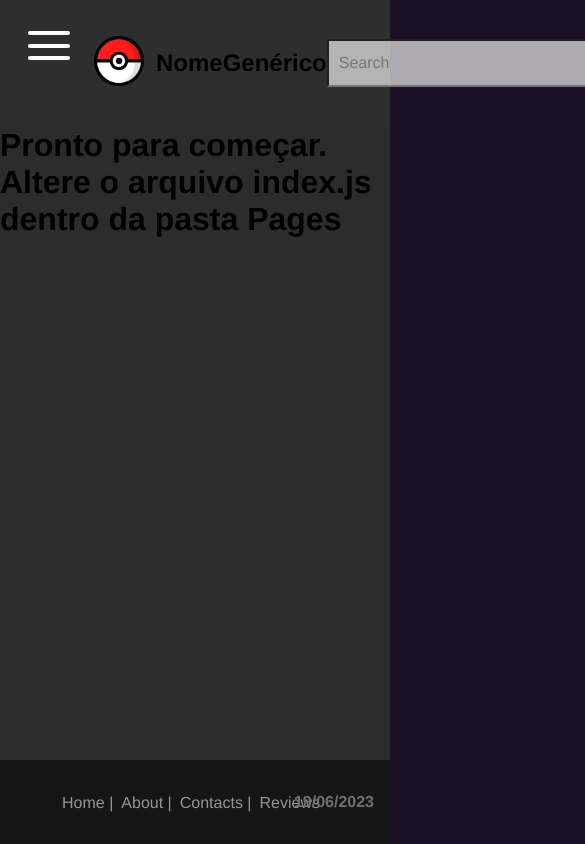
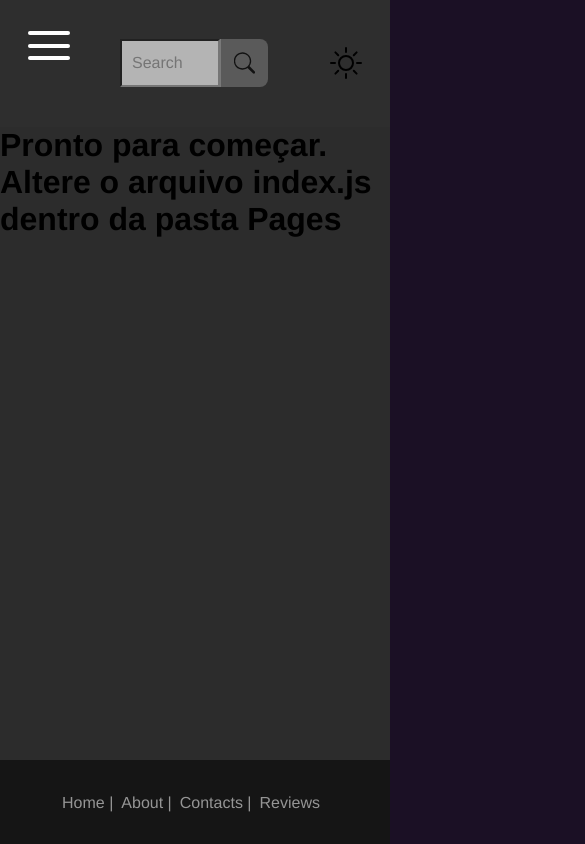
Before and after one commit to Petyr11/NextJS_Clean, a Next.js app: page / in a window 390 px wide. Shown: the top 844 px of the page, 585 px wide, since content can reach past the window. Built offline with nearby package versions, Linux system fonts and the light colour scheme.

Commit message:
navbar consertada

```diff
--- a/components/Layout.jsx
+++ b/components/Layout.jsx
@@ -11,6 +11,7 @@ const layout = ({ children }) => {
     <>
       <Head>
         <title> Template de Site</title>
+        <meta name="viewport" content="width=device-width, initial-scale=1.0"></meta>
 
       </Head>
       <MobileMenu></MobileMenu>
--- a/components/Navbar.jsx
+++ b/components/Navbar.jsx
@@ -52,6 +52,7 @@ const navbar = () => {
 
           <Link href="/">
             <Image
+            className="logoImg"
               src="/images/pokeball-logo.png"
               width={50}
               height={50}
--- a/pages/index.css
+++ b/pages/index.css
@@ -7,6 +7,7 @@
     padding: 0;
     margin: 0;
     box-sizing: border-box;
+
 
 
 }
@@ -77,7 +78,8 @@ body{
 
     height: 100vh;
     width: 100vw;
-    background-color: var(--color-bg)
+    background-color: var(--color-bg);
+    overflow-x: hidden;
     /* display: flex;
     justify-content: center;
     align-items: center; */
@@ -89,6 +91,7 @@ body{
     color: var(--color-icon-sun);
     cursor: pointer;
     margin-right: 20px;
+    margin-left: 20px;
     /* background-color: bisque;
     border-radius: 50%; */
 
@@ -99,6 +102,7 @@ body{
     color: var(--color-icon-moon);
     cursor: pointer;
     margin-right: 20px;
+    margin-left: 20px;
 }
 
 
@@ -163,16 +167,18 @@ body{
 
 .nav-c {
     height: 15vh;
-    /* width: 2000px; */
+    width: 100%;
+    max-width: 100%;
+
+
 
 
     background-color: var(--color-navbar);
-
     display: flex;
     justify-content: space-between;
     align-items: center;
 
-    padding: 1.5em;
+    padding: 0.5em;
 
 
     transition: background-color 0.3s ease-in-out;
@@ -186,6 +192,12 @@ body{
     display: flex;
     justify-content: center;
     align-items: center;
+}
+
+@media (max-width:800px) {
+    .nav-c .logo-name .appName, .logoImg {
+        display: none;
+    }
 }
 
 .nav-space{
@@ -205,10 +217,10 @@ body{
 
 .nav-search-input{
     width: 20em;
-    max-width: 100%;
+    max-width: 250px;
+    height: 3em;
 
 
-    height: 3em;
 
     background-color: rgba(255, 255, 255, 0.642);
     outline: none;
@@ -220,6 +232,18 @@ body{
 
 
 }
+
+
+@media (max-width: 600px){
+    .nav-search-input{
+        max-width: 100px;
+        transition: 0.3s ease-in-out;
+    }
+
+
+}
+
+
 
 .nav-search-icon {
     /* display:none; */
@@ -261,8 +285,16 @@ body{
     display: flex;
     list-style: none;
     font-size: larger;
+    flex-wrap: wrap;
 
 }
+
+@media (max-width:1500px) {
+    .nav-c .nav-item-links {
+        display: none;
+    }
+}
+
 
 
 .nav-c .nav-item-links li {
@@ -375,6 +407,12 @@ body{
     margin-right: 1em;
 
 
+}
+
+@media (max-width: 750px) {
+    .footer-c h4 {
+        display: none;
+    }
 }
 
 
```
Also changed, not shown: pages/index.jsx (renamed from pages/index.js).
